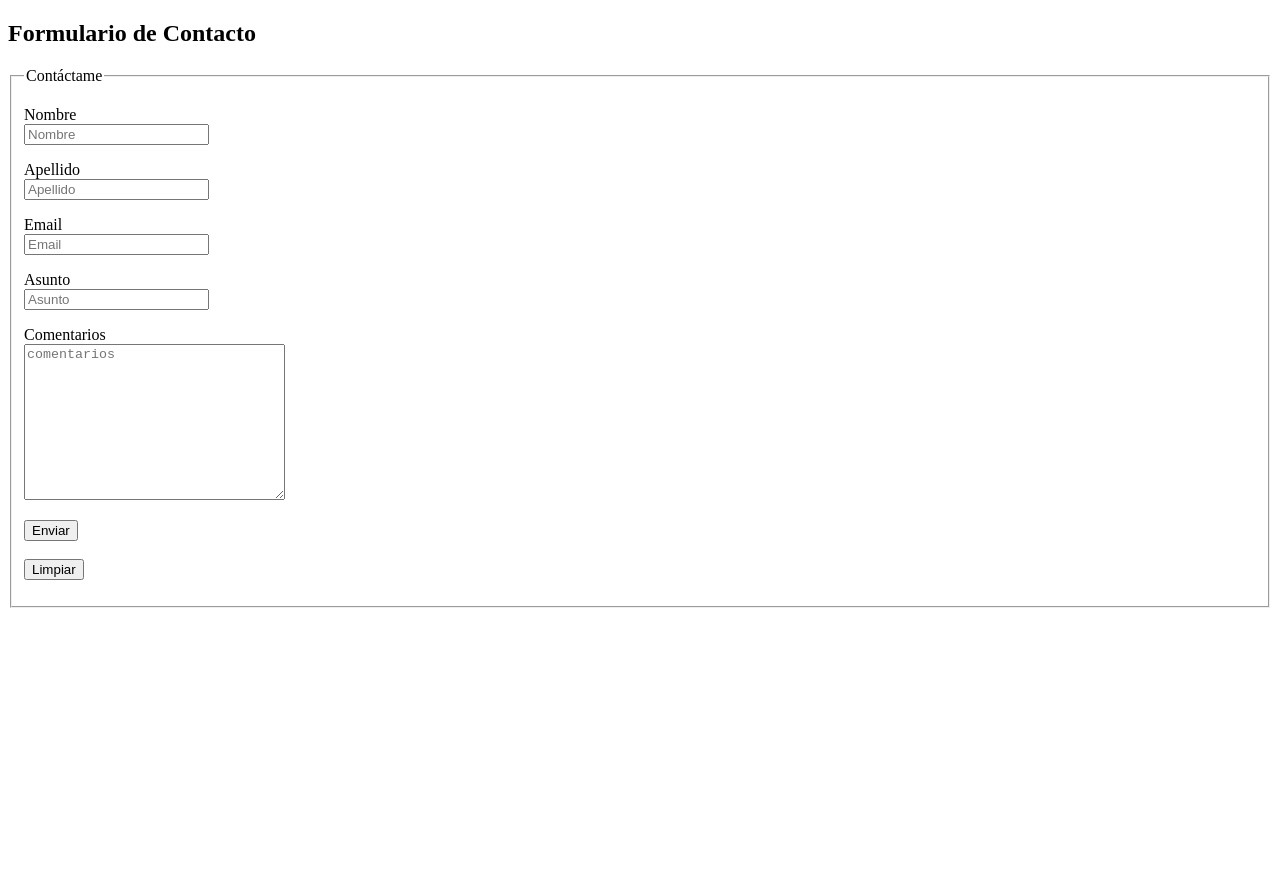
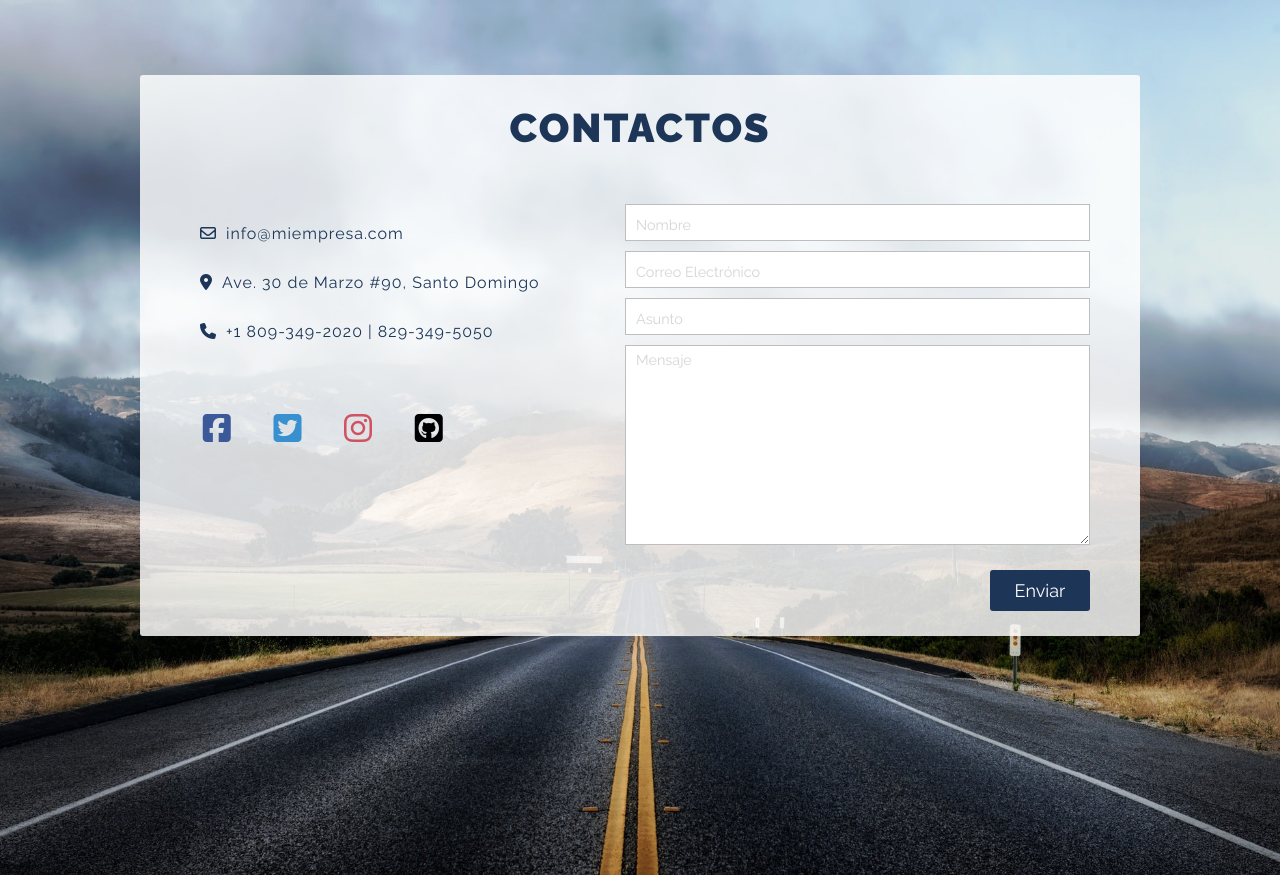
Before and after one commit to jaimeviloriogreen/Practicas-Diplomado-Front-End, a plain HTML site: page Formulario/index.html in a window 1280 px wide. Before the commit the page ends 800 px from the top, so only its background shows below. Drawn offline with Linux system fonts and the light colour scheme.

Commit message:
Formulario-Elegante-1

```diff
--- /dev/null
+++ b/Formulario/css/estilos.css
@@ -0,0 +1,219 @@
+:root{
+    --color1: #ffffff;
+    --color2: #000000;
+    --color3: #1D3557;
+    --color4: #24416b;
+    --color5: #a8dadc;
+    --color6: #F1FAEE;
+    --color7: #b61624;
+    --color8: #bdbec0;
+    --color9: #ce1625;
+    --fuente: 'Raleway', sans-serif;
+}
+*{
+    margin: 0px;
+    padding: 0px;
+    box-sizing: border-box;
+}
+html{
+    font-size: 16px;
+}
+body{
+    background-image: url("/Formulario/img/img02.jpg");
+    height: 100vh;
+    background-repeat: no-repeat;
+    background-position: 50% 50%;
+    background-size: cover;
+}
+.contenidoPrincipal{
+    width: 90%;
+    height: auto;
+    max-width: 62.5rem;
+    margin: 4.6875rem auto;
+    border-radius: 3px;
+    background-color: rgba(255, 255, 255, 0.822);
+    display: grid;
+    grid-template-columns: repeat(2, 1fr);
+    grid-template-rows: 6.5rem 1fr;
+    grid-template-areas: 'a a'
+                          'b b';
+
+}
+.titulo{
+    grid-area: a;
+    display: flex;
+    justify-content: center;
+    align-items: center;
+}
+h1{
+    font-size: 2.5rem;
+    text-transform: uppercase;
+    font-family: var(--fuente);
+    font-weight: 900;
+    letter-spacing: 2px;
+    color: var(--color3);
+}
+.cuerpoFormulario{
+    grid-area: b;
+}
+.secionFormulario{
+    display: grid;
+    grid-template-columns: repeat(2, 1fr);
+    grid-template-areas: 'c d';
+    padding:1.25rem 3.125rem 1.25rem 1.25rem;
+}
+.informacion{
+    grid-area: c;
+}
+.formulario{
+    grid-area: d;
+    display: flex;
+    flex-flow: column nowrap;
+}
+.formulario > input{
+    font-size: 1.35rem;
+    padding: 0.3125rem 0.625rem;
+    margin: 0.3125rem 0px;
+    width: 100%;
+    font-family: var(--fuente);
+    font-weight: 400;
+    border:1px solid var(--color8);
+}
+.formulario > input::placeholder{
+    font-size: .9rem;
+    opacity: .3;
+}
+.formulario > textarea{
+    width: 100%;
+    resize: vertical;
+    max-height: 200px;
+    min-height: 200px;
+    overflow: scroll;
+    font-size: 1.25rem;
+    padding: 0.3125rem 0.625rem;
+    margin: 0.3125rem 0px;
+    font-family: var(--fuente);
+    font-weight: 400;
+    border:1px solid var(--color8);
+}
+.formulario > textarea::placeholder{
+    font-size: .9rem;
+    opacity: .3;
+}
+input[type="submit"]{
+    width: 100px;
+    font-size: 1.125rem;
+    padding: 0.625rem 0px;
+    align-self: flex-end;
+    margin-top: 1.25rem;
+    border: none;
+    background-color: var(--color3);
+    color: var(--color1);
+    border-radius: 3px;
+    cursor: pointer;
+}
+input[type="submit"]:hover{
+    background-color:var(--color4);
+}
+
+.info{
+    display: flex;
+    flex-flow: column nowrap;
+    height: 40%;
+    justify-content: center;
+    padding: 1.875rem;
+}
+
+span{
+    width: 100%;
+    display: flex;
+    flex-flow: row nowrap;
+    justify-content: start;
+    height: auto;
+    padding: 0.3125rem 0.625rem;
+    margin: 0.625rem 0px;
+    align-items: center;
+}
+span p{
+    font-size: 1rem;
+    font-family: var(--fuente);
+    font-weight: 500;
+    font-style: normal;
+    color: var(--color3);
+    letter-spacing: 0.0625rem;
+
+}
+span i{
+    padding-right: 0.625rem;
+    color: var(--color3);
+    font-size: 1rem;
+}
+
+.redes{
+    height: 30%;
+    width: 70%;
+    font-size: 2rem;
+    display: flex;
+    flex-flow: row nowrap;
+    justify-content: space-evenly;
+    align-items: center;
+}
+
+.redes i{
+    cursor: pointer;
+}
+
+.redes i:nth-child(1){
+    color: #3b5998;
+}
+.redes i:nth-child(2){
+    color: rgb(56, 144, 207);
+}
+.redes i:nth-child(3){
+    color: #D05260;
+}
+
+@media screen and (max-width:1080px){
+    html{
+        font-size: 14px;
+    }
+}
+
+@media screen and (max-width:920px){
+    html{
+        font-size: 13px;
+    }
+    body{
+        height: 100vh;
+    }
+    .contenidoPrincipal{
+        grid-template-rows: 6rem 1fr;
+        margin: 3.125rem auto;
+    }
+
+    .secionFormulario{
+        width: 100%;
+        grid-template-areas: 'd d'
+                             'c c';
+        padding: 1.25rem 1.125rem 1.25rem 1.25rem;
+    }
+    .informacion{
+        width: 100%;
+        padding-top: 20px;
+    }
+    .redes{
+        height: 30%;
+        width: 100%;
+    }
+}
+@media screen and (max-width:780px){
+    html{
+        font-size: 12px;
+    }
+}
+
+@media screen and (max-width:480px){
+    html{
+        font-size: 10px;
+    }
+}
--- a/Formulario/index.html
+++ b/Formulario/index.html
@@ -3,51 +3,56 @@
 <head>
     <meta charset="UTF-8">
     <meta name="viewport" content="width=device-width, initial-scale=1.0">
-    <title>Formulario</title>
+    <title>Formulario Elegante</title>
+    <!-- CSS -->
+    <link rel="stylesheet" href="css/estilos.css">
+    <!-- GoogleFont -->
+    <link href="https://fonts.googleapis.com/css2?family=Raleway:wght@300;400;800;900&display=swap" rel="stylesheet">
+     <!-- FontAwesom -->
+     <script src="https://kit.fontawesome.com/9e313d4ed8.js" crossorigin="anonymous"></script>
 </head>
 <body>
-<main>
-    <section>
-        <h1>Formulario de Contacto</h1>
-    </section>
 
-    <section>
-        <form action="mailto:jaimeviloriogreen@gmail.com" method="POST" enctype="text/plain">
-            <fieldset>
-                <legend>Contáctame</legend>
-                <p>
-                    <label for="nombre">Nombre</label><br>
-                    <input name="nombre" type="text" placeholder="Nombre" id="nombre">
-                </p>
-                <p>
-                    <label for="apellido">Apellido</label><br>
-                    <input name="apellido" type="text" placeholder="Apellido" id="apellido">
-                </p>
-                <p>
-                    <label for="email">Email</label><br>
-                    <input name="email" type="email" placeholder="Email" id="email">
-                </p>
+    <main class="contenidoPrincipal">
+            <section class="titulo">
+                <h1>Contactos</h1>
+            </section>
 
-                <p>
-                    <label for="asunto">Asunto</label><br>
-                    <input name="asunto" type="text" placeholder="Asunto" id="asunto">
-                </p>
-                <p>
-                    <label for="comentarios">Comentarios</label><br>
-                    <textarea name="comentarios" id="comentarios" cols="30" rows="10" placeholder="comentarios"></textarea>
-                </p>
-                <p>
-                    <input type="submit" value="Enviar"><br>
-                    <br>
-                    <button type="reset">Limpiar</button>
+            <section class="cuerpoFormulario">
+                <section class="secionFormulario">
+                    <address class="informacion">
+                        <article class="info">
+                            <span>
+                                <i class="far fa-envelope"></i>
+                                <p>info@miempresa.com</p>
+                            </span>
+                            <span>
+                                <i class="fas fa-map-marker-alt"></i>
+                                <p>Ave. 30 de Marzo #90, Santo Domingo</p>
+                            </span>
+                            <span>
+                                <i class="fas fa-phone"></i>
+                                <p>+1 809-349-2020 | 829-349-5050</p>
+                            </span>
+                        </article>
+                        <article class="redes">
+                            <i class="fab fa-facebook-square"></i>
+                            <i class="fab fa-twitter-square"></i>
+                            <i class="fab fa-instagram"></i>
+                            <i class="fab fa-github-square"></i>
+                        </article>
+                    </address>
+                    <form action="mailto:info@miempresa" class="formulario" method="POST" enctype="text/plain">
+                            <input type="text" name="nombre" placeholder="Nombre">
+                            <input type="email" name="email" placeholder="Correo Electrónico">
+                            <input type="text" name="asunto" placeholder="Asunto">
+                            <textarea name="mensaje" placeholder="Mensaje"></textarea>
+                            <input type="submit" value="Enviar">
+                    </form>
+                </section>
 
-                </p>
-            </fieldset>
-        </form>
-    </section>
-</main>
-
-
+            </section>
+    </main>
 
 </body>
 </html>
```
Also changed, not shown: Formulario/img/img02.jpg (added), Formulario/img/img03.jpg (added), 1 other file.
